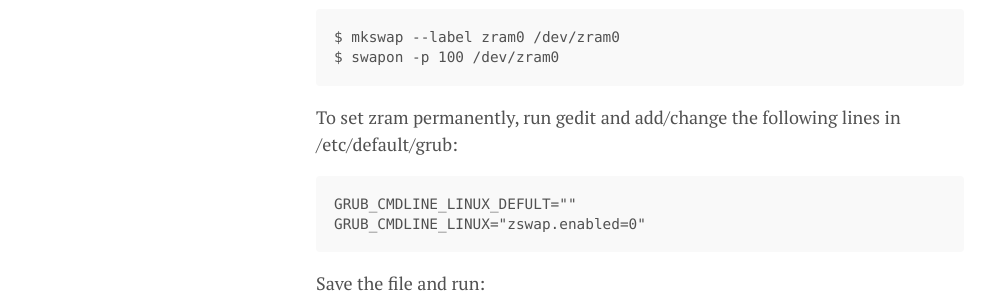
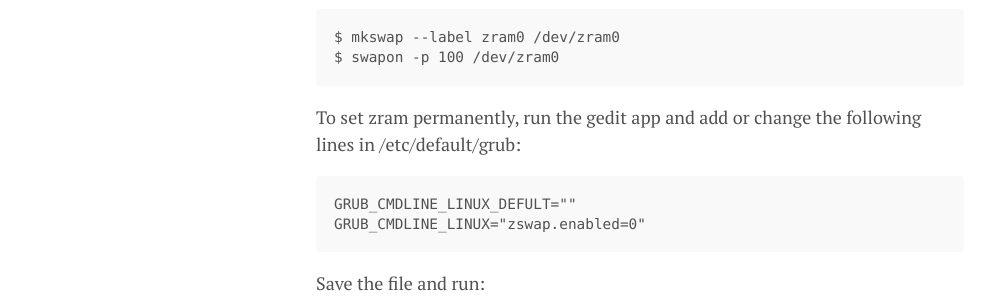
Before and after one commit to lgeurts/lgeurts.github.io, a Jekyll site: the page built from _posts/2022-10-03-optimizing-ubuntu-22.04-jammy-jellyfish.md, in a window 1280 px wide. Shown: the part 1565-1865 px from the top of the page, without its empty margins (0-992 px from the left). Built offline with Jekyll 4.4.1, drawn with Linux system fonts in a browser that asks for light colours; nearby versions of some CDN libraries; comment, search, counter and statistics services are not loaded.

Commit message:
Update 2022-10-03-optimizing-ubuntu-22.04-jammy-jellyfish.md

````diff
--- a/_posts/2022-10-03-optimizing-ubuntu-22.04-jammy-jellyfish.md
+++ b/_posts/2022-10-03-optimizing-ubuntu-22.04-jammy-jellyfish.md
@@ -51,7 +51,7 @@ Format this new device as if it was just a normal disk partiition we designated
 $ mkswap --label zram0 /dev/zram0
 $ swapon -p 100 /dev/zram0
 ```
-To set zram permanently, run gedit and add/change the following lines in /etc/default/grub:
+To set zram permanently, run the gedit app and add or change the following lines in /etc/default/grub:
 ```
 GRUB_CMDLINE_LINUX_DEFULT=""
 GRUB_CMDLINE_LINUX="zswap.enabled=0"
````
